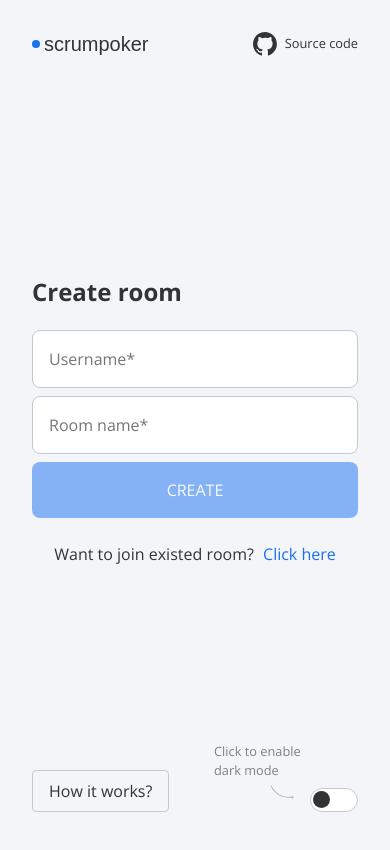
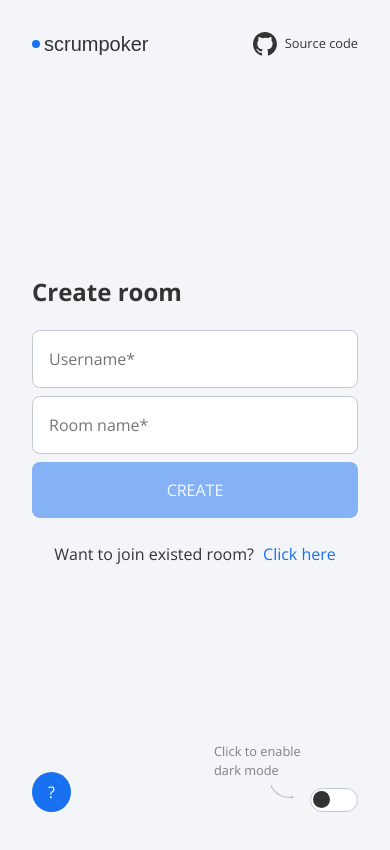
Before and after one commit to MichaelNotych/scrumpoker-monorepo, a Vue app in the folder client/: page / in a window 390 px wide. Shown: the top 850 px of the page. Built offline with nearby package versions, Linux system fonts and the light colour scheme; no server answers.

Commit message:
chore front: update mobile help popup

```diff
--- a/client/src/views/HomeView.vue
+++ b/client/src/views/HomeView.vue
@@ -15,8 +15,8 @@ const mobileHelpHandler = () => {
 		<div class="hero">
 			<div class="hero__form">
 				<RoomForm />
-				<CustomButton class="hero__help" type="secondary" button-type="button" :onclick="mobileHelpHandler">
-					How it works?
+				<CustomButton class="hero__help" button-type="button" :onclick="mobileHelpHandler">
+					?
 				</CustomButton>
 			</div>
 			<div :class="`hero__intro ${showMobileHelp ? 'visible' : ''}`">
@@ -81,14 +81,15 @@ const mobileHelpHandler = () => {
 
 .hero__help {
 	display: none;
+	position: absolute;
+	left: 2rem;
+    bottom: 2rem;
+	border-radius: 100%;
 }
 
 @media (max-width: 760px) {
 	.hero__help {
 		display: block;
-		position: absolute;
-		left: 2rem;
-        bottom: 2rem;
 	}
 }
 
@@ -127,26 +128,19 @@ const mobileHelpHandler = () => {
 
 @media (max-width: 760px) {
 	.hero__intro {
-		height: auto;
-		max-width: 100%;
-		margin-top: 2rem;
-		padding: 2rem 2rem 8rem;
-	}
-
-	.hero__intro {
-		margin: 0;
+		display: none;
 		position: absolute;
 		left: 0;
 		top: 0;
 		z-index: 3;
-		opacity: 0;
-		pointer-events: none;
-		transition: opacity 0.3s;
+		height: auto;
+		max-width: 100%;
+		padding: 2rem 2rem 8rem;
+		margin: 0;
 	}
 
 	.hero__intro.visible {
-		opacity: 1;
-		pointer-events: inherit;
+		display: flex;
 	}
 }
 
```
